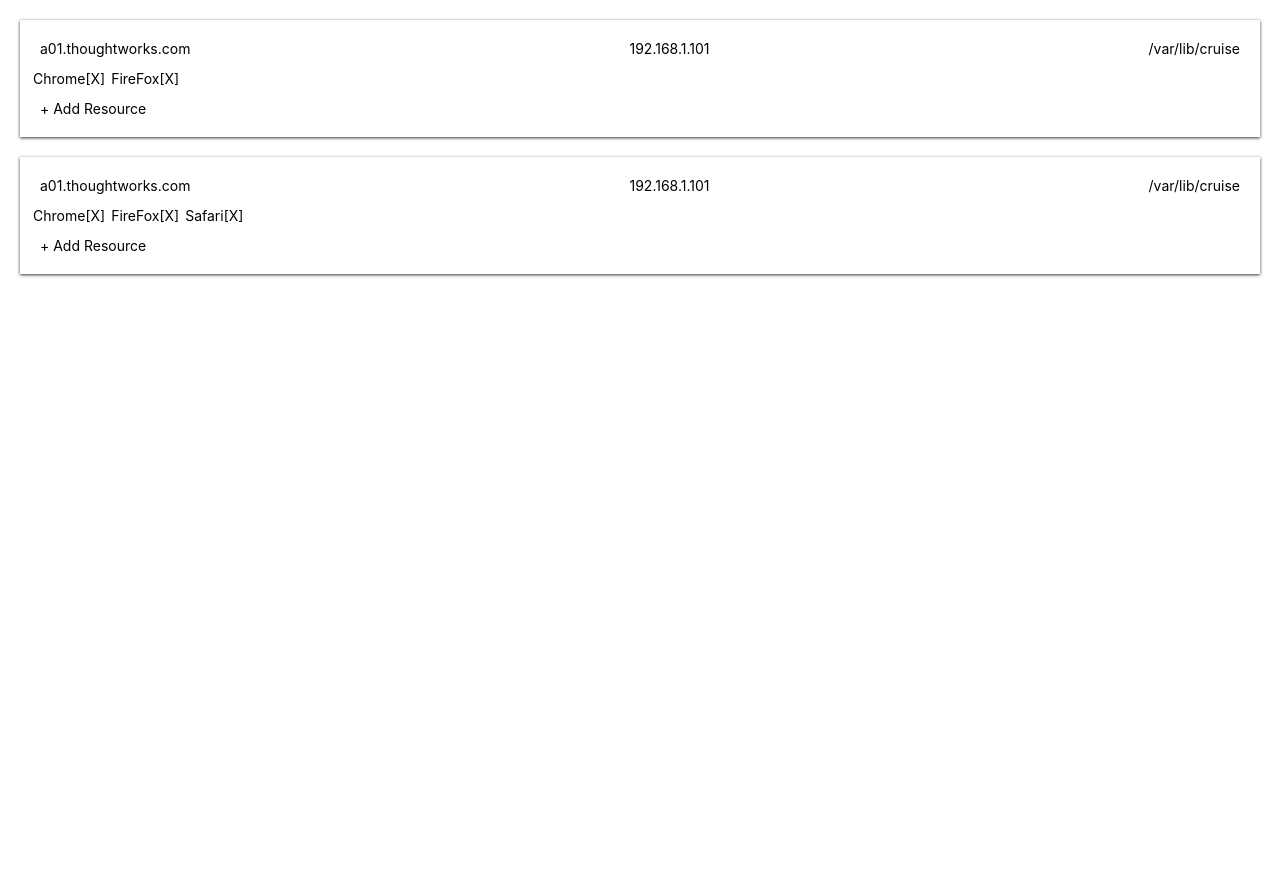
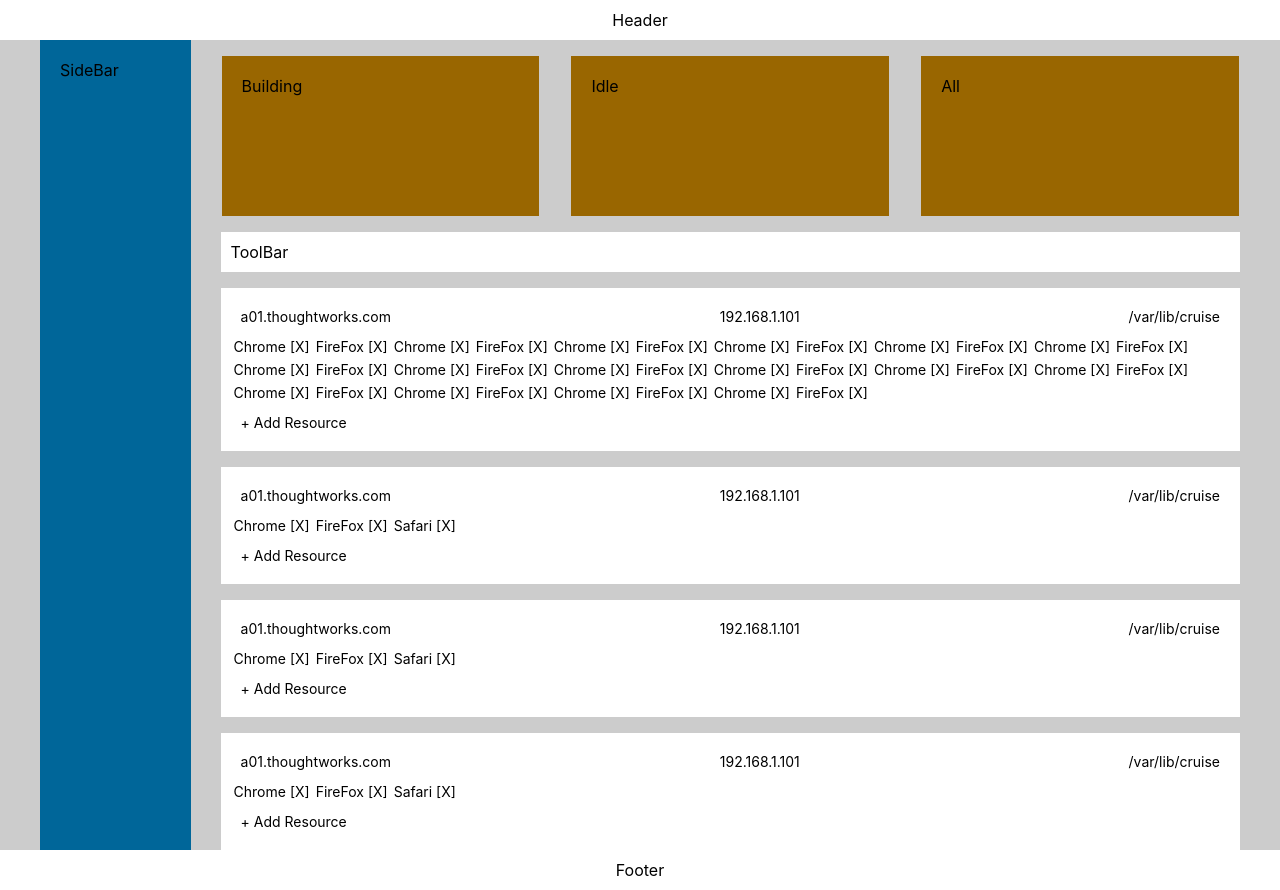
Before and after one commit to fang-lin/interview-cruise, a website built with Parcel: page src/index.html in a window 1280 px wide. Before the commit the page ends 800 px from the top, so only its background shows below. Built offline with nearby package versions, Linux system fonts and the light colour scheme.

Commit message:
Add all components, more css

```diff
--- a/src/Agent.js
+++ b/src/components/Agent.js
@@ -35,9 +35,9 @@
                  <span>${agent.path}</span>
                </div>
                <div>
-                ${ResourcesList.init({ resources }, null, this)}
-                <a click=${this.on(() => this.toggleModal(true))}>+ Add Resource</a>
-                ${this.isOpenModal ? ResourceModal.init({ toggleModal, addResources }, null, this) : '' }
+                  ${ResourcesList.init({ resources }, null, this)}
+                  <a click=${this.on(() => this.toggleModal(true))}>+ Add Resource</a>
+                  ${this.isOpenModal ? ResourceModal.init({ toggleModal, addResources }, null, this) : '' }
               </div>
            </li>`;
   }
--- a/src/agentsList.js
+++ b/src/components/AgentsList.js
@@ -9,6 +9,6 @@
 
   render() {
     const { agents } = this.props;
-    return `<ul class="agent-list">${Component.map(agents, agent => Agent.init({ agent }, null, this))}<ul>`;
+    return `<ul class="agent-list">${Component.map(agents, agent => Agent.init({ agent }, null, this))}</ul>`;
   }
 }
--- /dev/null
+++ b/src/components/App.js
@@ -0,0 +1,15 @@
+import Component from './Component';
+import Header from './Header';
+import Footer from './Footer';
+import Content from './Content';
+
+export default class App extends Component {
+  render() {
+    const { agents } = this.props;
+    return `<div class="app">
+              ${Header.init({}, null, this)}
+              ${Content.init({ agents }, null, this)}
+              ${Footer.init({}, null, this)}
+           </div>`;
+  }
+}
--- /dev/null
+++ b/src/components/Content.js
@@ -0,0 +1,13 @@
+import Component from './Component';
+import SideBar from './SideBar';
+import Main from './Main';
+
+export default class Content extends Component {
+  render() {
+    const { agents } = this.props;
+    return `<article class="content">
+               ${SideBar.init({}, null, this)}
+               ${Main.init({ agents }, null, this)}
+           </article>`;
+  }
+}
--- /dev/null
+++ b/src/components/Footer.js
@@ -0,0 +1,9 @@
+import Component from './Component';
+
+export default class Footer extends Component {
+  render() {
+    return `<footer>
+                Footer
+           </footer>`;
+  }
+}
--- /dev/null
+++ b/src/components/Header.js
@@ -0,0 +1,9 @@
+import Component from './Component';
+
+export default class Header extends Component {
+  render() {
+    return `<header>
+                Header
+           </header>`;
+  }
+}
--- /dev/null
+++ b/src/components/Main.js
@@ -0,0 +1,22 @@
+import Component from './Component';
+import StateCard from './StateCard';
+import ToolBar from './ToolBar';
+import AgentsList from './AgentsList';
+
+
+export default class Main extends Component {
+  render() {
+    const { agents } = this.props;
+    return `<div class="main">
+                <div class="state-cards">
+                    ${StateCard.init({}, 'Building', this)}
+                    ${StateCard.init({}, 'Idle', this)}
+                    ${StateCard.init({}, 'All', this)}
+                </div>
+                ${ToolBar.init({}, null, this)}
+                <div class="agent-list-wrapper">
+                    ${AgentsList.init({ agents }, null, this)}
+                </div>
+           </div>`;
+  }
+}
--- a/src/ResourceModal.js
+++ b/src/components/ResourceModal.js
@@ -1,5 +1,5 @@
 import Component from './Component';
-import { escapeHTML, trim } from './utility';
+import { escapeHTML, trim } from '../utility';
 
 export default class ResourceModal extends Component {
   constructor(props) {
--- /dev/null
+++ b/src/components/SideBar.js
@@ -0,0 +1,9 @@
+import Component from './Component';
+
+export default class SideBar extends Component {
+  render() {
+    return `<aside class="sidebar">
+                SideBar
+           </aside>`;
+  }
+}
--- /dev/null
+++ b/src/components/StateCard.js
@@ -0,0 +1,10 @@
+import Component from './Component';
+
+export default class ToolBar extends Component {
+  render() {
+    const { children } = this.props;
+    return `<div class="state-card">
+                ${children}
+           </div>`;
+  }
+}
--- /dev/null
+++ b/src/components/ToolBar.js
@@ -0,0 +1,9 @@
+import Component from './Component';
+
+export default class ToolBar extends Component {
+  render() {
+    return `<div class="toolbar">
+                ToolBar
+           </div>`;
+  }
+}
--- a/src/index.js
+++ b/src/index.js
@@ -1,12 +1,22 @@
-import Component from './Component';
-import AgentsList from './AgentsList';
+import Component from './components/Component';
+import App from './components/App';
 import './styles.css';
 
 const agents = [{
   domain: 'a01.thoughtworks.com',
   ip: '192.168.1.101',
   path: '/var/lib/cruise',
-  resources: ['Chrome', 'FireFox'],
+  resources: ['Chrome', 'FireFox','Chrome', 'FireFox','Chrome', 'FireFox','Chrome', 'FireFox','Chrome', 'FireFox','Chrome', 'FireFox','Chrome', 'FireFox','Chrome', 'FireFox','Chrome', 'FireFox','Chrome', 'FireFox','Chrome', 'FireFox','Chrome', 'FireFox','Chrome', 'FireFox','Chrome', 'FireFox','Chrome', 'FireFox','Chrome', 'FireFox',],
+}, {
+  domain: 'a01.thoughtworks.com',
+  ip: '192.168.1.101',
+  path: '/var/lib/cruise',
+  resources: ['Chrome', 'FireFox', 'Safari']
+}, {
+  domain: 'a01.thoughtworks.com',
+  ip: '192.168.1.101',
+  path: '/var/lib/cruise',
+  resources: ['Chrome', 'FireFox', 'Safari']
 }, {
   domain: 'a01.thoughtworks.com',
   ip: '192.168.1.101',
@@ -16,4 +26,4 @@
 
 window.agents = agents;
 
-Component.renderToDOM(AgentsList.init({ agents }), document.querySelector('#root'));
+Component.renderToDOM(App.init({ agents }), document.querySelector('#root'));
--- a/src/styles.css
+++ b/src/styles.css
@@ -1,21 +1,95 @@
-html, body {
+html, body, #root {
     margin: 0;
     padding: 0;
+    background: #ccc;
+    font-family: "SF Pro SC", "HanHei SC", "SF Pro Text", "Myriad Set Pro", "SF Pro Icons", "PingFang SC", "Helvetica Neue", "Helvetica", "Arial", sans-serif;
+    height: 100%;
+}
+
+.app {
+    height: 100%;
+    display: flex;
+    flex-direction: column;
+    background: #ccc;
+}
+
+header {
+    text-align: center;
+    background: #fff;
+    padding: 10px 0;
+}
+
+footer {
+    text-align: center;
+    background: #fff;
+    padding: 10px 0;
+}
+
+.content {
+    width: 1200px;
+    margin: 0 auto;
+    display: flex;
+    flex: 1;
+}
+
+.sidebar {
+    width: 280px;
+    background: #069;
+    padding: 20px;
+}
+
+.main {
+    flex-grow: 1;
+    margin: 0 0 0 30px;
+    overflow: hidden;
+    display: flex;
+    flex-direction: column;
+}
+
+.state-cards {
+    display: flex;
+    margin: 16px -15px 8px -15px;
+}
+
+.state-card {
+    flex: 1;
+    background: #960;
+    height: 120px;
+    margin: 0 16px;
+    padding: 20px;
+}
+
+.toolbar {
+    background: #fff;
+    margin: 8px 0;
+    padding: 10px;
+}
+
+.agent-list-wrapper {
+    flex: 1;
+    margin: 8px 0 0 0;
+    overflow: auto;
 }
 
 .agent-list {
-    padding: 20px;
-    margin: -20px 0;
+    padding: 0;
     list-style: none;
-    font-family: "SF Pro SC", "HanHei SC", "SF Pro Text", "Myriad Set Pro", "SF Pro Icons", "PingFang SC", "Helvetica Neue", "Helvetica", "Arial", sans-serif;
     font-size: 14px;
+    margin: 0;
 }
 
 .agent {
     background: #fff;
-    box-shadow: 0 1px 3px #333;
     padding: 20px;
-    margin: 20px 0;
+    margin: 16px 0;
+}
+
+.agent:first-child {
+    margin-top: 0;
+}
+
+.agent:last-child {
+    margin-bottom: 0;
 }
 
 .agent-detail {
@@ -24,17 +98,22 @@
     justify-content: space-between;
 }
 
+.resource-modal {
+    position: absolute;
+    background: #fff;
+    box-shadow: 0 5px 10px rgba(0, 0, 0, .5);
+    padding: 20px;
+}
+
 .resources-list {
-    display: flex;
-    flex-wrap: wrap;
     list-style: none;
     margin: 10px -10px;
     padding: 0;
 }
 
 .resource-item {
-    display: flex;
     list-style: none;
+    display: inline-block;
     margin: 3px;
     padding: 0;
 }
```
Also changed, not shown: src/components/Component.js (renamed from src/Component.js), src/components/Resource.js (renamed from src/Resource.js), src/components/ResourcesList.js (renamed from src/ResourcesList.js).
